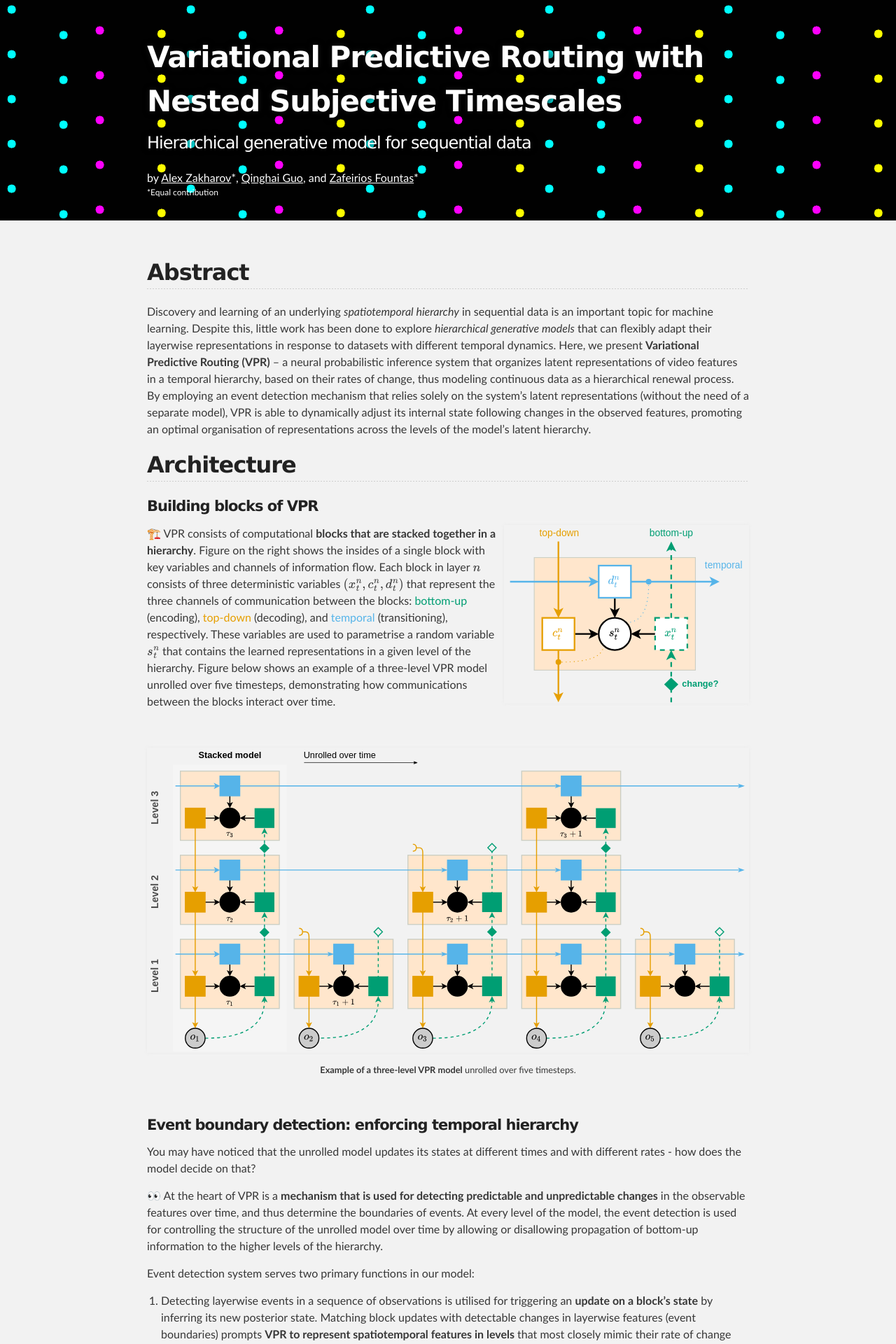
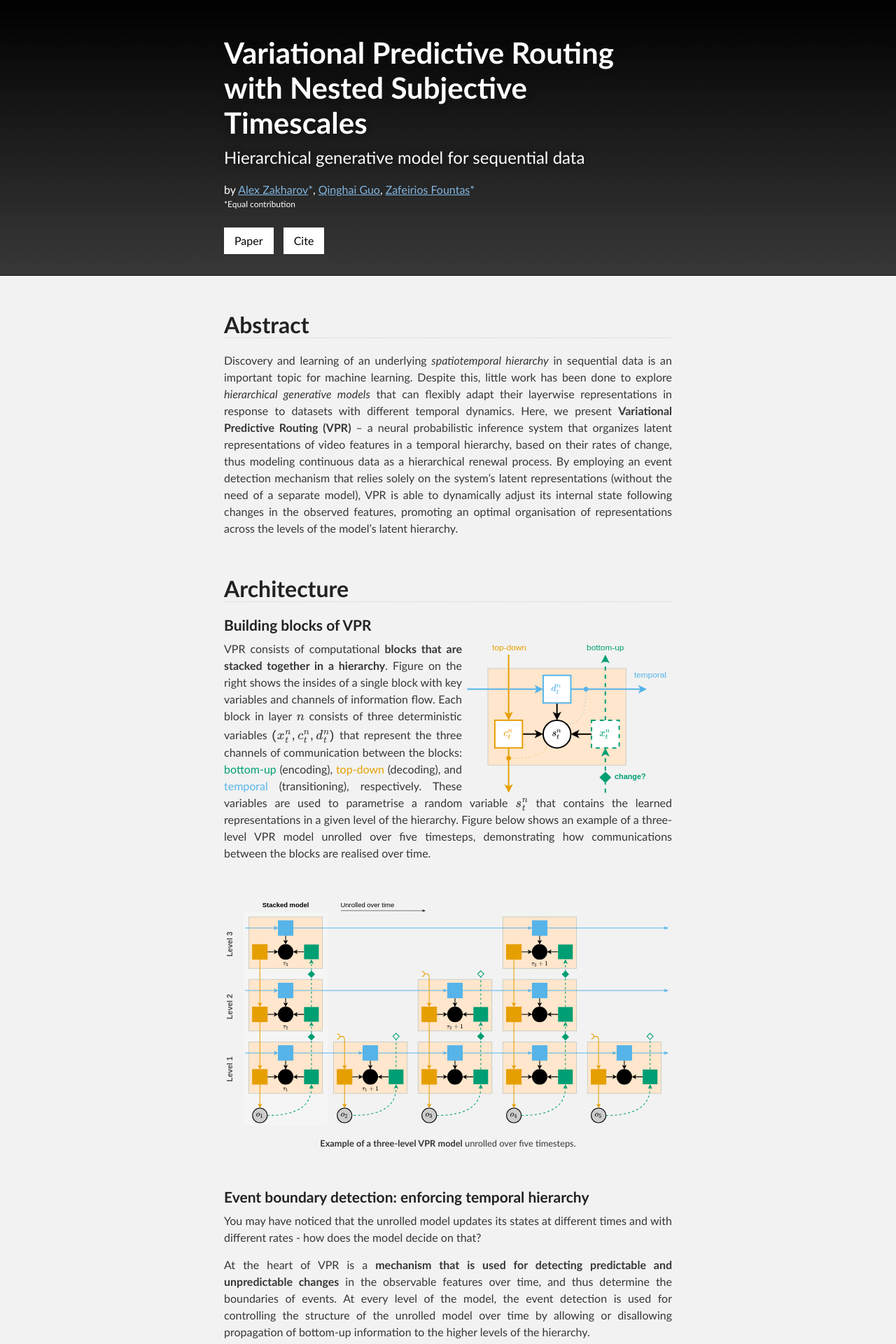
Before and after one commit to vpr-model/vpr-model.github.io, a Jekyll site: the page built from index.md, in a window 1280 px wide. Shown: the top 1920 px of the page at 70% size. Built offline with Jekyll 4.4.1, drawn with Linux system fonts in a browser that asks for light colours; emoji names are drawn with the system emoji font; formulas are drawn with MathJax 3; our own code applies the rules of GitHub Pages for plain Markdown files; some of the changed text lies outside the part shown.

Commit message:
'update'

````diff
--- a/Gemfile
+++ b/Gemfile
@@ -5,5 +5,5 @@ source "https://rubygems.org"
 gemspec
 
 gem "webrick", "~> 1.7"
-gem "jekyll-spaceship"
-gem "jemoji"
+
+gem "jemoji", "~> 0.12.0"
--- a/_includes/image.html
+++ /dev/null
@@ -1,4 +0,0 @@
-<figure class="image">
-    <img src="{{ include.url }}" alt="{{ include.description }}">
-    <figcaption>{{ include.description }}</figcaption>
-</figure>
--- a/_layouts/default.html
+++ b/_layouts/default.html
@@ -10,12 +10,13 @@
 
 {% seo %}
     {% include head-custom.html %}
+    {% include buttons.html %}
   </head>
 
   <body>
 
     <!-- HEADER -->
-    <div id="header_wrap" class="outer" style="background-image: url('{{ page.background | prepend: site.baseurl | replace: '//', '/' }}')">
+    <div id="header_wrap" class="outer">
       <header class="inner">
         {% if site.github.is_project_page %}
           <a id="forkme_banner" href="{{ site.github.repository_url }}">View on GitHub</a>
@@ -23,8 +24,11 @@
 
         <h1 id="project_title">{{ site.title | default: site.github.repository_name }}</h1>
         <h2 id="project_tagline">{{ site.description | default: site.github.project_tagline }}</h2>
-          <div class="h0" id="project_authors"> by <a href="https://www.azak.cc"><u>Alex Zakharov</u>*</a>, <a href=""><u>Qinghai Guo</u></a>, and <a href="http://www.zfountas.com"><u>Zafeirios Fountas</u>*</a> </div>
+        <div class="h0" id="project_authors"> by <a href="https://www.azak.cc"><u>Alex Zakharov</u>*</a>, <a href=""><u>Qinghai Guo</u></a>, <a href="http://www.zfountas.com"><u>Zafeirios Fountas</u>*</a> </div>
         <div class="h00" id="project_authors">*Equal contribution</div>
+        <br/>
+        <a href="https://openreview.net/pdf?id=JxFgJbZ-wft" class="button">Paper</a>
+        <a href="#citeus" class="button">Cite</a>
 
         {% if site.show_downloads %}
           <section id="downloads">
@@ -51,7 +55,7 @@
         {% if site.github.is_project_page %}
         <p class="copyright">{{ site.title | default: site.github.repository_name }} maintained by <a href="{{ site.github.owner_url }}">{{ site.github.owner_name }}</a></p>
         {% endif %}
-        <p>Published with <a href="https://pages.github.com">GitHub Pages</a></p>
+        <!-- <p>Published with <a href="https://pages.github.com">GitHub Pages</a></p> -->
       </footer>
     </div>
   </body>
--- a/_sass/jekyll-theme-slate.scss
+++ b/_sass/jekyll-theme-slate.scss
@@ -3,6 +3,11 @@
 /*******************************************************************************
 MeyerWeb Reset
 *******************************************************************************/
+
+* {
+  font-size: 100%;
+  font-family: Arial;
+ }
 
 html, body, div, span, applet, object, iframe,
 h1, h2, h3, h4, h5, h6, p, blockquote, pre,
@@ -22,6 +27,11 @@ time, mark, audio, video {
   border: 0;
   font: inherit;
   vertical-align: baseline;
+  text-align: justify;
+}
+
+title {
+  text-align: left;
 }
 
 /* HTML5 display-role reset for older browsers */
@@ -57,8 +67,9 @@ h1, h2, h3, h4, h5, h6 {
   margin: 10px 0;
   font-weight: 700;
   color:#222222;
-  font-family: 'Lucida Grande', 'Calibri', Helvetica, Arial, sans-serif;
-  letter-spacing: -1px;
+  font-family: 'Myriad Pro', Calibri, Helvetica, Arial, sans-serif;
+  letter-spacing: 0px;
+  line-height: normal;
 }
 
 .h0 {
@@ -69,6 +80,10 @@ h1, h2, h3, h4, h5, h6 {
 .h00 {
   font-size: 12px;
   color: white;
+}
+
+links {
+  text-align: center;
 }
 
 h1 {
@@ -103,12 +118,12 @@ p {
 }
 
 footer p {
-  color: #ffffff;
+  color: #f2f2f2;
 }
 
 a {
   text-decoration: none;
-  color: #ffffff;
+  color: #82b5df;
   text-shadow: none;
 
   transition: color 0.5s ease;
@@ -127,6 +142,28 @@ a:hover, a:focus {
   text-decoration: underline;
 }
 
+.button {
+  background-color: #ffffff;
+  border: 2px;
+  color: rgb(0, 0, 0);
+  padding: 7px 15px;
+  text-align: center;
+  text-decoration: none;
+  display: inline-block;
+  font-size: 16px;
+  margin-right: 10px;
+}
+
+.button:hover {
+  background-color: #dbdbdb;
+  text-decoration: none;
+}
+
+:target {
+  background-color: #F4D03F;
+  transition: 0.8s;
+}
+
 footer a {
   color: #F2F2F2;
   text-decoration: underline;
@@ -143,16 +180,16 @@ strong {
 img {
   position: relative;
   margin: 0 auto;
-  max-width: auto;
+  max-width: 739px;
   padding: 5px;
   margin: 10px 0 10px 0;
   border: 1px solid #ebebeb;
 
-  box-shadow: 0 0 5px #ebebeb;
-  -webkit-box-shadow: 0 0 5px #ebebeb;
-  -moz-box-shadow: 0 0 5px #ebebeb;
-  -o-box-shadow: 0 0 5px #ebebeb;
-  -ms-box-shadow: 0 0 5px #ebebeb;
+  box-shadow: 0 0 0px #ebebeb;
+  -webkit-box-shadow: 0 0 0px #ebebeb;
+  -moz-box-shadow: 0 0 0px #ebebeb;
+  -o-box-shadow: 0 0 0px #ebebeb;
+  -ms-box-shadow: 0 0 0px #ebebeb;
 }
 
 p img {
@@ -285,10 +322,9 @@ Full-Width Styles
 
 .inner {
   position: relative;
-  max-width: 860px;
-  // padding: 20px 10px;
-  padding: 0px 0px;
-  margin: auto auto;
+  max-width: 640px;
+  padding: 20px 10px;
+  margin: 0 auto;
 }
 
 #forkme_banner {
@@ -307,12 +343,8 @@ Full-Width Styles
 }
 
 #header_wrap {
-  background: #212121;
-  background: -moz-linear-gradient(top, #373737, #212121);
-  background: -webkit-linear-gradient(top, #373737, #212121);
-  background: -ms-linear-gradient(top, #373737, #212121);
-  background: -o-linear-gradient(top, #373737, #212121);
-  background: linear-gradient(to top, #373737, #212121);
+  background: rgb(253, 253, 253);
+  background: linear-gradient(0deg, rgb(56, 56, 56) 0%, rgb(0, 0, 0) 100%);
 }
 
 #header_wrap .inner {
@@ -325,6 +357,7 @@ Full-Width Styles
   font-size: 42px;
   font-weight: 700;
   text-shadow: #111 0px 0px 10px;
+  text-align: left;
 }
 
 #project_tagline {
--- a/assets/css/style.scss
+++ b/assets/css/style.scss
@@ -4,7 +4,9 @@
 @import "jekyll-theme-slate";
 
 .outer {
-    background-image: '/img/header.png';
+    // background-image: '/img/header.png';
+    background: rgb(253, 253, 253);
+    background: linear-gradient(0deg, rgb(0, 78, 33) 0%, rgb(0, 37, 14) 100%);
 }
 
 .model-img {
@@ -18,7 +20,11 @@
 }
 
 .image-caption {
-    text-align: center;
+    text-align: justify;
     font-size: .8rem;
     color: light-grey;
 }
+
+.image-caption-short {
+    text-align: center;
+}
--- a/index.md
+++ b/index.md
@@ -1,7 +1,15 @@
 ---
 layout: default
-background: '/img/fast3.gif'
+# background: '/img/fast3.gif'
 ---
+
+<!-- <div style="text-align:center;">
+
+  <a href="#" class="button">Paper</a>
+
+</div>
+
+<br /> -->
 
 
 ## Abstract
@@ -9,20 +17,20 @@ background: '/img/fast3.gif'
 Discovery and learning of an underlying *spatiotemporal hierarchy* in sequential data is an important topic for machine learning. Despite this, little work has been
 done to explore *hierarchical generative models* that can flexibly adapt their layerwise representations in response to datasets with different temporal dynamics. Here, we present **Variational Predictive Routing (VPR)** – a neural probabilistic inference system that organizes latent representations of video features in a temporal hierarchy, based on their rates of change, thus modeling continuous data as a hierarchical renewal process. By employing an event detection mechanism that relies solely on the system’s latent representations (without the need of a separate model), VPR is able to dynamically adjust its internal state following changes in the observed features, promoting an optimal organisation of representations across the levels of the model’s latent hierarchy.
 
-
+<br />
 
 ## Architecture
 
 #### Building blocks of VPR
-<img src="/img/block.svg" align="right" width="350px"/>
-:building_construction: VPR consists of computational **blocks that are stacked together in a hierarchy**. Figure on the right shows the insides of a single block with key variables and channels of information flow. Each block in layer $$n$$ consists of three deterministic variables $$(x^n_t, c^n_t, d^n_t)$$ that represent the three channels of communication between the blocks: <span style="color:#009E73">bottom-up</span> (encoding), <span style="color:#E69F00">top-down</span> (decoding), and <span style="color:#56B4E9">temporal</span> (transitioning), respectively. These variables are used to parametrise a random variable $$s^n_t$$ that contains the learned representations in a given level of the hierarchy. Figure below shows an example of a three-level VPR model unrolled over five timesteps, demonstrating how communications between the blocks interact over time.
+<img src="/img/block.svg" align="right" width="300px"/>
+VPR consists of computational **blocks that are stacked together in a hierarchy**. Figure on the right shows the insides of a single block with key variables and channels of information flow. Each block in layer $$n$$ consists of three deterministic variables $$(x^n_t, c^n_t, d^n_t)$$ that represent the three channels of communication between the blocks: <span style="color:#009E73">bottom-up</span> (encoding), <span style="color:#E69F00">top-down</span> (decoding), and <span style="color:#56B4E9">temporal</span> (transitioning), respectively. These variables are used to parametrise a random variable $$s^n_t$$ that contains the learned representations in a given level of the hierarchy. Figure below shows an example of a three-level VPR model unrolled over five timesteps, demonstrating how communications between the blocks are realised over time.
 <br clear="left"/>
 
 <br />
 
 ![Model](/img/model.svg){:class="model-img"}
 
-{:.image-caption}
+{:.image-caption .image-caption-short}
 **Example of a three-level VPR model** unrolled over five timesteps.
 
 <br />
@@ -32,7 +40,7 @@ done to explore *hierarchical generative models* that can flexibly adapt their l
 
 You may have noticed that the unrolled model updates its states at different times and with different rates - how does the model decide on that?
 
-:eyes: At the heart of VPR is a **mechanism that is used for detecting predictable and unpredictable changes** in the observable features over time, and thus determine the boundaries of events. At every level of the model, the event detection is used for controlling the structure of the unrolled model over time by allowing or disallowing propagation of bottom-up information to the higher levels of the hierarchy.
+At the heart of VPR is a **mechanism that is used for detecting predictable and unpredictable changes** in the observable features over time, and thus determine the boundaries of events. At every level of the model, the event detection is used for controlling the structure of the unrolled model over time by allowing or disallowing propagation of bottom-up information to the higher levels of the hierarchy.
 
 Event detection system serves two primary functions in our model:
 1. Detecting layerwise events in a sequence of observations is utilised for triggering an **update on a block's state** by inferring its new posterior state. Matching block updates with detectable changes in layerwise features (event boundaries) prompts **VPR to represent spatiotemporal features in levels** that most closely mimic their rate of change over time. Similarly, learning to transition between states *only* when they signify a change in the features of the data means that **VPR learns to make time-agnostic (or jumpy) transitions** -- from one event boundary to another.
@@ -49,21 +57,24 @@ Event detection system serves two primary functions in our model:
 
 <figure width="100%">
 <center>
-  <img src="{{site.url}}/img/shape3d-gif.gif" width="48%"/>
-  <img src="{{site.url}}/img/brownian-gif.gif" width="48%"/>
+  <img src="{{site.url}}/img/shape3d-gif.gif" width="45%"/>
+  <img src="{{site.url}}/img/brownian-gif.gif" width="45%"/>
 </center>
 </figure>
 
 {:.image-caption}
-**Datasets: Shapes3D Dynamic and Moving Ball**. Shapes3D Dynamic includes three colour features that change with different periodicity. Moving Ball includes a moving ball that changes colour upon a wall bounce or at a random time.
+**Datasets: 3DSD and Moving Ball**. 3D Shapes Dynamic (3DSD) includes three colour features that change with different periodicity. Moving Ball includes a moving ball that changes colour upon a wall bounce or at a random time.
 
 <br />
 
-- **VPR accurately detects event boundaries.** VPR's event detection mechanism quickly achieves high F1 score in the Moving ball (F1 = $$0.97\pm0.03$$), and 3D Shapes Dynamic (F1 = $$0.97\pm0.02$$) datasets. We also observe a significantly better performance compared to the existing temporal abstraction model VTA (<a style="color:#000000" href="https://papers.nips.cc/paper/2019/hash/b5d3ad899f70013367f24e0b1fa75944-Abstract.html">Kim, 2019</a>), which achieves a maximum of $$0.52\pm0.05$$ F1 score in the Moving Ball dataset.
+- **VPR accurately detects event boundaries.** VPR's event detection mechanism quickly achieves high F1 score in the Moving ball (F1 = $$0.97\pm0.03$$), and 3DSD (F1 = $$0.97\pm0.02$$) datasets. We also observe a significantly better performance compared to the existing temporal abstraction model VTA (<a style="color:#000000" href="https://papers.nips.cc/paper/2019/hash/b5d3ad899f70013367f24e0b1fa75944-Abstract.html">Kim, 2019</a>), which achieves a maximum of $$0.52\pm0.05$$ F1 score in the Moving Ball dataset.
 
 - **VPR learns hierarchical and temporally-disentangled representations**. VPR employs its hierarchical structure to disentangle the temporal features extracted from the dataset. Each layer of VPR is equipped with an event detection mechanism that guides the model to distribute representations of temporal features across the hierarchy and learn jumpy predictions between event boundaries.
 
 - **VPR can adapt to datasets with different temporal dynamics**. To test this property, we instantiate two versions of the Moving Ball dataset -- with fast and slow ball movements. In our experiments, we show that VPR performs about 30% fewer block updates under slow ball movement compared to VPR under fast ball movement, while maintaining high F1 score of event detection in both cases.
+
+- **VPR produces accurate time-agnostic rollouts of the future**. VPR was tested using jumpy layerwise rollouts of length 200 for the Moving Ball and 3DSD datasets, which were evaluated against the ground-truth event sequences. Its performance of future event prediction was compared to a powerful video prediction model, CW-VAE (Saxena, 2021), which produces rollouts over the *physical timescale* and thus requires longer rollouts to reach an equivalent of VPR’s jumpy predictions. For instance, predicting 200 events of object colour changes in the
+3DSD corresponds to a physical rollout of 1600 steps.
 
 <br />
 
@@ -73,6 +84,7 @@ Event detection system serves two primary functions in our model:
 **Layerwise rollouts using VPR**.
 *GT* denotes ground-truth sequence, *L1* rollouts made using level 1, and so on. To produce layerwise rollouts, the model predicts the next state $$s^n_{\tau+1}$$ in the relevant level $$n$$ and decodes under fixed states in all other levels. The produced rollouts illustrate model's ability to learn disentangled representations and produce accurate and feature-specific jumpy rollouts. For Moving Ball, VPR learns to represent the ball's position and colour in the two separate levels (L1 and L2, respectively). Similar behaviour can be observed using a three-level VPR and the 3D Shapes dataset. VPR learns to represent the three temporal factors of variation across the three levels of its latent hierarchy and to produce jumpy rollouts that correctly predict the changes in the corresponding features.
 
+<br />
 
 ![My image](/img/Fig6_2.png){:class="model-img"}
 
@@ -80,15 +92,16 @@ Event detection system serves two primary functions in our model:
 **Random samples taken from the different levels of VPR**.
 The model is able to generate diverse images with respect to the spatiotemporal features represented in the sampled level, while keeping all other features fixed.
 
+<br />
 
+<h3 id="citeus"> Cite us! </h3>
 
-### Cite us!
-
-
-```bib
-@article{2021-VPR,
+```
+@inproceedings{VPR2022,
   title={Variational Predictive Routing with Nested Subjective Timescales},
   author={Alexey Zakharov and Qinghai Guo and Zafeirios Fountas},
-  year={2021},
+  booktitle={International Conference on Learning Representations},
+  year={2022},
+  url={https://openreview.net/forum?id=JxFgJbZ-wft}
 }
 ```
````
Also changed, not shown: _includes/buttons.html (added, +9 -0 lines), assets/images/emojis/C.svg (deleted), assets/images/emojis/D.svg (deleted), assets/images/emojis/EmptyDiamond.svg (deleted), assets/images/emojis/FullDiamond.svg (deleted), assets/images/emojis/S.svg (deleted), assets/images/emojis/X.svg (deleted). Lines whose indentation alone changed are shown as unchanged.
